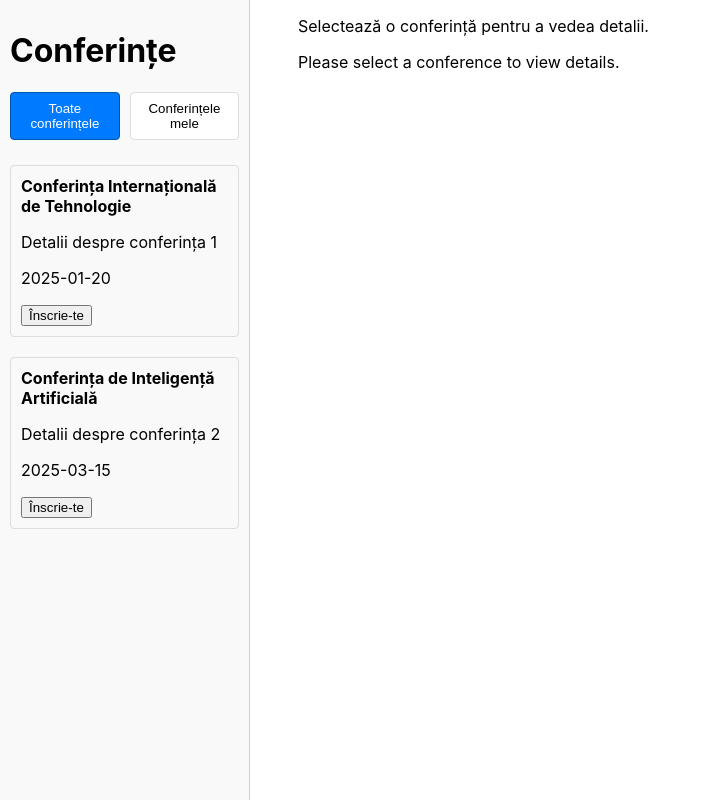
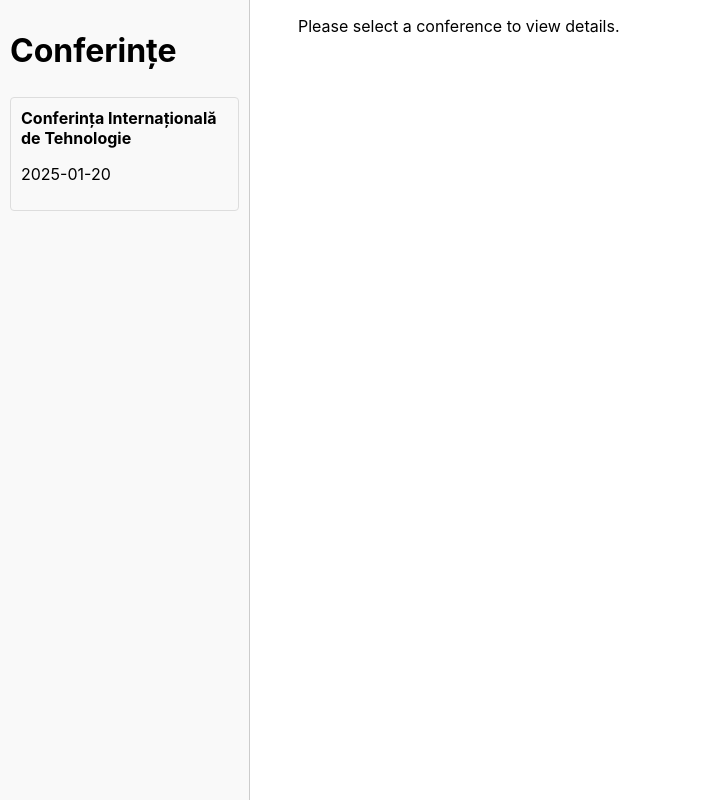
Before and after one commit to claudiatelespan/Conference-organizer, a React (Create React App) app in the folder frontend/: page / in a window 1280 px wide. Shown: the whole page, without its empty margins (0-701 px from the left). Built offline with nearby package versions, Linux system fonts and the light colour scheme.

Commit message:
reviewer, scos disable pe butonul de approve

```diff
--- a/frontend/src/App.js
+++ b/frontend/src/App.js
@@ -6,8 +6,8 @@ import AuthorView from "./components/AuthorView.js";
 import ReviewerView from "./components/ReviewerView.js";
 
 const App = () => {
-  const userRole = "author";
-  const reviewerId = 2;
+  const userRole = "reviewer";
+  const reviewerId = 1;
   const authorId = 1;
 
   const [conferences, setConferences] = useState([
--- a/frontend/src/components/ReviewerView.js
+++ b/frontend/src/components/ReviewerView.js
@@ -111,7 +111,7 @@ const ReviewerView = ({ selectedConference, articles, reviewerId, onUpdateReview
                       <button
                         onClick={() => handleApproveArticle(article.id)}
                         className="approve-button"
-                        disabled={!submittedFeedback}
+                        // disabled={!submittedFeedback}
                       >
                         Aprobă
                       </button>
```
